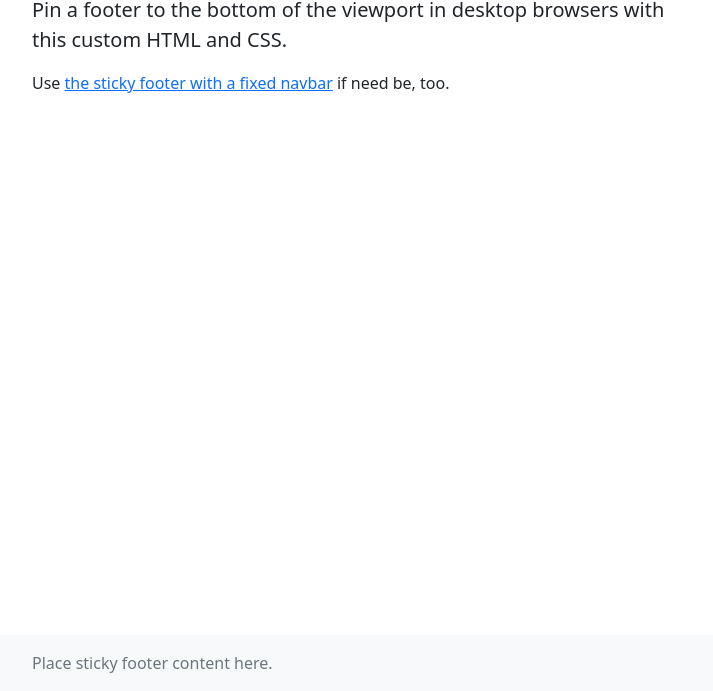
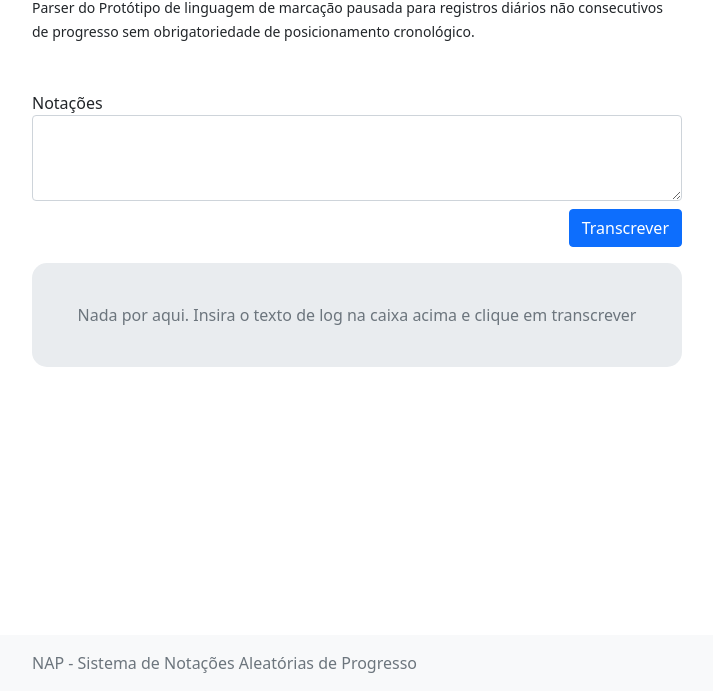
Before and after one commit to thethales/nap-parser, a plain HTML site: page index.html in a window 1280 px wide. Shown: the part 109-800 px from the top of the page, without its empty margins (283-996 px from the left). Drawn offline with nearby package versions, Linux system fonts and the light colour scheme.

Commit message:
Coniguração do modelo inicial da página

```diff
--- a/index.html
+++ b/index.html
@@ -1,12 +1,13 @@
 <!doctype html>
-<html lang="en" class="h-100">
+<html lang="pt-br" class="h-100">
+
 <head>
   <meta charset="utf-8">
   <meta name="viewport" content="width=device-width, initial-scale=1">
   <meta name="description" content="">
-    <meta name="author" content="Mark Otto, Jacob Thornton, and Bootstrap contributors">
+  <meta name="author" content="thethales">
   <meta name="generator" content="Hugo 0.84.0">
-    <title>Sticky Footer Template · Bootstrap v5.0</title>
+  <title>NAP - Parser</title>
 
 
   <!-- Bootstrap core CSS -->
@@ -32,24 +33,52 @@
   <!-- Custom styles for this template -->
   <link href="sticky-footer.css" rel="stylesheet">
 </head>
+
 <body class="d-flex flex-column h-100">
 
   <!-- Begin page content -->
   <main class="flex-shrink-0">
     <div class="container">
-    <h1 class="mt-5">Sticky footer</h1>
-    <p class="lead">Pin a footer to the bottom of the viewport in desktop browsers with this custom HTML and CSS.</p>
-    <p>Use <a href="../examples/sticky-footer-navbar/">the sticky footer with a fixed navbar</a> if need be, too.</p>
+      <h1 class="mt-5">NAP Parser</h1>
+      <small>Parser do Protótipo de linguagem de marcação pausada para registros diários não consecutivos de
+        progresso sem obrigatoriedade de posicionamento cronológico.</small>
+    </div>
+
+    <div class="container">
+      <form>
+        <div class="form-group mt-5">
+          <label for="exampleFormControlTextarea1">Notações</label>
+          <textarea class="form-control" id="txtaNotacoes" rows="3"></textarea>
+          <div class="d-grid gap-2 d-md-flex justify-content-md-end">
+            <button class="btn btn-primary mt-2" type="button">Transcrever</button>
+          </div>
+        </div>
+      </form>
+
+
+      <div class="jumbotron p-4 mt-3">
+        <p class="mt-3 text-center font-italic text-secondary">Nada por aqui. Insira o texto de log na caixa acima e clique em transcrever</p>
+      </div>
     </div>
   </main>
 
+
+
+
   <footer class="footer mt-auto py-3 bg-light">
     <div class="container">
-    <span class="text-muted">Place sticky footer content here.</span>
+      <span class="text-muted">NAP - Sistema de Notações Aleatórias de Progresso</span>
     </div>
   </footer>
 
 
 
 </body>
+<script src="https://code.jquery.com/jquery-3.3.1.slim.min.js"
+  integrity="sha384-q8i/X+965DzO0rT7abK41JStQIAqVgRVzpbzo5smXKp4YfRvH+8abtTE1Pi6jizo" crossorigin="anonymous"></script>
+<script src="https://cdnjs.cloudflare.com/ajax/libs/popper.js/1.14.7/umd/popper.min.js"
+  integrity="sha384-UO2eT0CpHqdSJQ6hJty5KVphtPhzWj9WO1clHTMGa3JDZwrnQq4sF86dIHNDz0W1" crossorigin="anonymous"></script>
+<script src="https://stackpath.bootstrapcdn.com/bootstrap/4.3.1/js/bootstrap.min.js"
+  integrity="sha384-JjSmVgyd0p3pXB1rRibZUAYoIIy6OrQ6VrjIEaFf/nJGzIxFDsf4x0xIM+B07jRM" crossorigin="anonymous"></script>
+
 </html>
--- a/sticky-footer.css
+++ b/sticky-footer.css
@@ -7,3 +7,8 @@
   max-width: 680px;
   padding: 0 15px;
 }
+
+.jumbotron{
+  background-color: #e9ecef;
+  border-radius: 15px;
+}
```
Also changed, not shown: 1 other file. Lines whose indentation alone changed are shown as unchanged.
